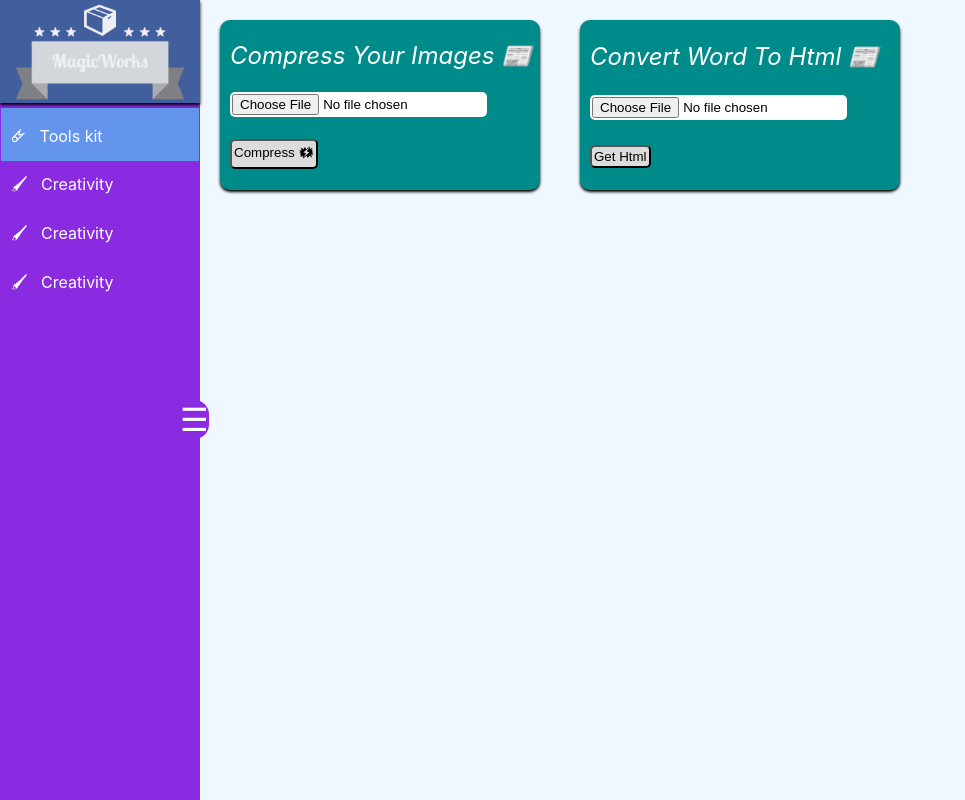
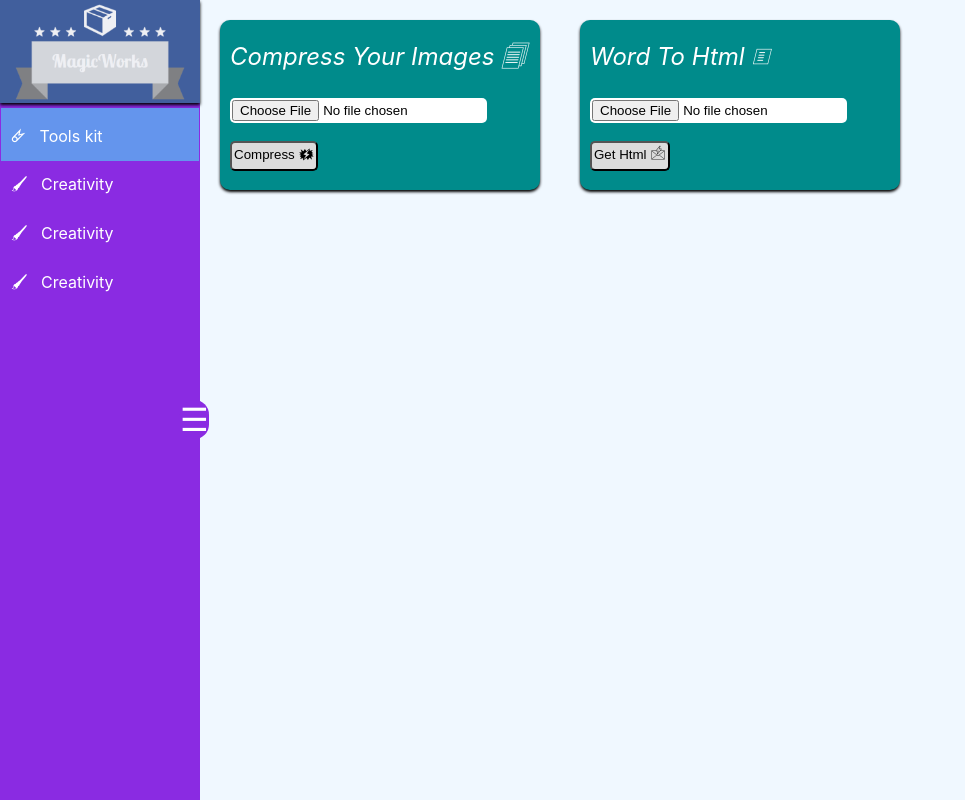
Before and after one commit to hashimreja/magicworks, a React (Create React App) app: page /tools in a window 1280 px wide. Shown: the whole page, without its empty margins (0-965 px from the left). Built offline with nearby package versions, Linux system fonts and the light colour scheme.

Commit message:
completed word to html

```diff
--- a/src/components/ImageMinifier/ImageMinifier.jsx
+++ b/src/components/ImageMinifier/ImageMinifier.jsx
@@ -44,7 +44,7 @@ class ImageMinifier extends React.Component {
         return (
             <Aux>
                 <div className={styles.ImageMinifier}>
-                <span>Compress your images &#128240;</span>
+                <span>Compress your images &#128464;</span>
                 <Input type="file" accept="image/*" onChange={this.handleImageUpload}  />
                 <Button  onClick={() => this.imageCompressHandler(this.state.targetFile)}>Compress &#128497;</Button>
                 {download}
--- a/src/components/UI/Buttons/Button.module.css
+++ b/src/components/UI/Buttons/Button.module.css
@@ -4,6 +4,7 @@
     height: max-content;
     border-radius: 5px;
     padding: 2px;
+    cursor: pointer;
 }
 .Button:hover{
     background-color: black;
--- a/src/components/UI/Input/Input.module.css
+++ b/src/components/UI/Input/Input.module.css
@@ -3,4 +3,5 @@
     padding: 2px;
     background-color: white;
     border-radius: 5px;
+    cursor: pointer;
 }
--- a/src/components/WordToPdf/WordToPdf.jsx
+++ b/src/components/WordToPdf/WordToPdf.jsx
@@ -9,7 +9,8 @@ class WordToPdf extends React.Component {
 
     state = {
         file: null,
-        html: null
+        html: null,
+        buttonName : 'copy HTML'
     }
     uploadImageHandler = () => {
         if (this.state.file) {
@@ -17,7 +18,8 @@ class WordToPdf extends React.Component {
             formdata.append('Document', this.state.file)
             axios.post('/convert/html', formdata, { headers: { "Content-type": "multipart/form-data" } })
                 .then(res => {
-                    this.setState({ html: res.data });
+                    this.setState({ html: res.data.data });
+                    document.execCommand()
                 })
                 .catch(error => {
                     console.log(error, 'error')
@@ -28,17 +30,27 @@ class WordToPdf extends React.Component {
     handleFileUpload = (event) => {
         this.setState({ file: event.target.files[0] })
     }
+    copyToClipboard =  () => {
+
+    var textField = document.createElement('textarea')
+    textField.innerText = this.state.html
+    document.body.appendChild(textField)
+    textField.select()
+    document.execCommand('copy')
+    textField.remove()
+    this.setState({buttonName : 'Copied!!'})
+  }
     render() {
         let download = null;
         if (this.state.html) {
-            download = <a className={styles.DownloadLink} href={this.state.html} download={'html_' + this.state.file.name}>Download File &#128462;</a>
+            download = <Button onClick={this.copyToClipboard}>{this.state.buttonName}</Button>
         }
         return (
             <Aux>
                 <div className={styles.Container}>
-                    <span>Convert word to html &#128240;</span>
+                    <span>word to html &#128457;</span>
                     <Input type="file" name="upload" accept=".doc,.docx" onChange={this.handleFileUpload} />
-                    <Button onClick={this.uploadImageHandler}>Get Html</Button>
+                    <Button onClick={this.uploadImageHandler}>Get Html &#128388;</Button>
                     {download}
                 </div>
             </Aux>
--- a/src/components/WordToPdf/WordToPdf.module.css
+++ b/src/components/WordToPdf/WordToPdf.module.css
@@ -22,6 +22,7 @@
     padding: 2px;
     border-radius: 5px;
     color: white;
+    cursor: pointer;
 }
 .Container span {
     width: max-content;
```
Also changed, not shown: 1 other file (tests, documents, lock files or other folders).
